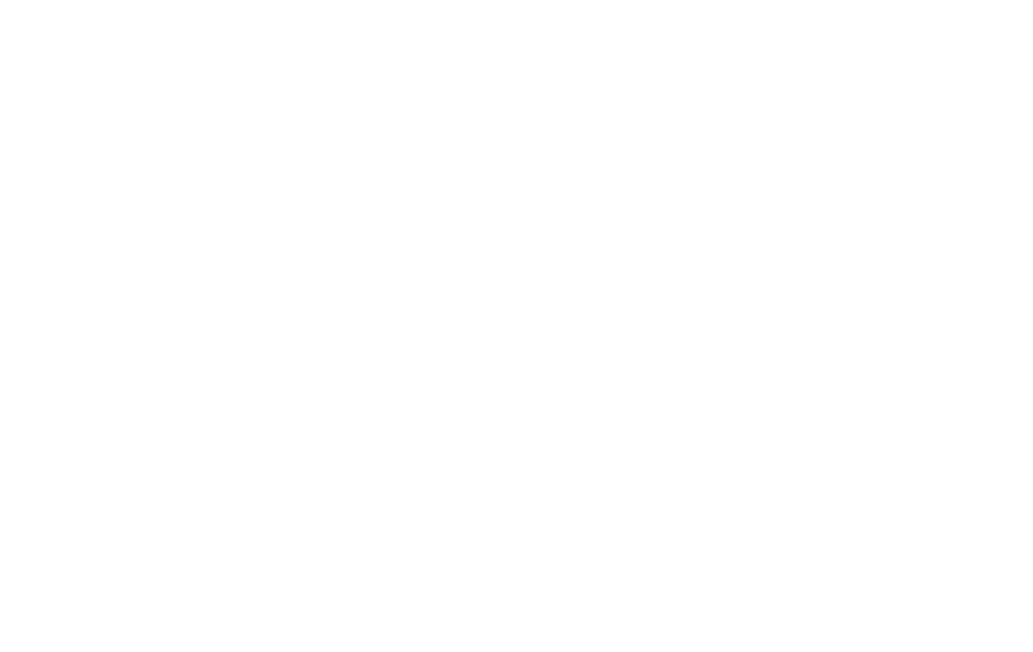
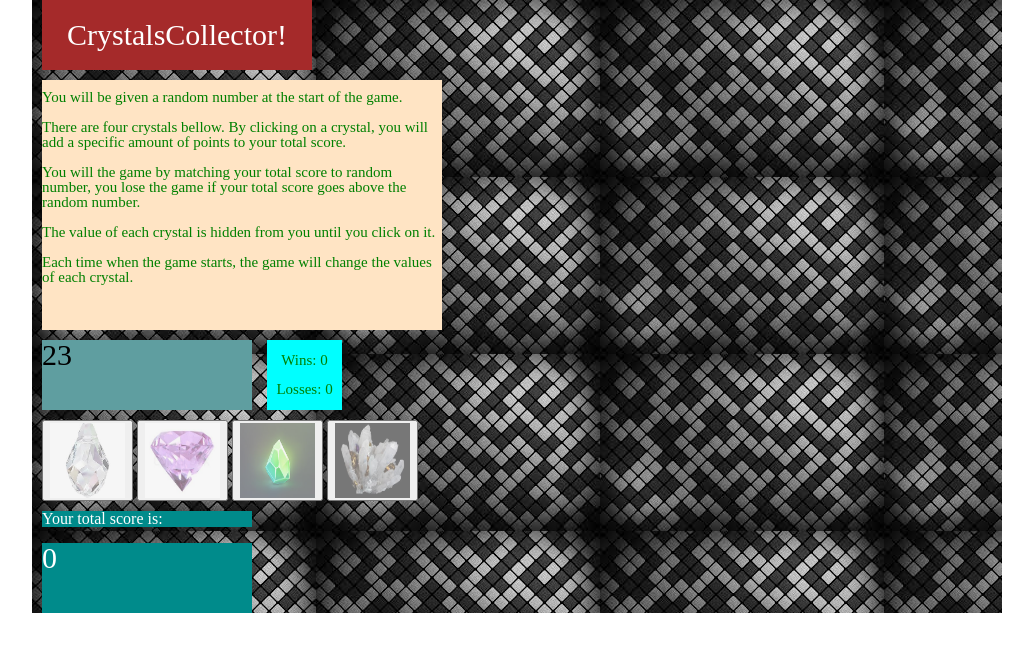
Before and after one commit to Peter-Li1233/unit-4-game, a plain HTML site: page index.html in a window 1280 px wide. Shown: the whole page, without its empty margins (118-1151 px from the left). Drawn offline with nearby package versions, Linux system fonts and the light colour scheme.

Commit message:
pseudo code/finish homework

```diff
--- a/assets/css/style.css
+++ b/assets/css/style.css
@@ -0,0 +1,94 @@
+body {
+    padding-left:150px;
+}
+.main-container {
+    background-image: url("../images/background.jpg");
+    width: 960px;
+    padding-left: 10px;
+}
+header {
+    display: flex;
+    justify-content: center;
+    align-items: center;
+    width: 270px;
+    height: 70px;
+    background-color: brown;
+    margin-bottom: 10px;
+}
+.title {
+
+    color:white;
+    font-size: 30px;
+
+}
+
+.description {
+    background-color: bisque;
+    width: 400px;
+    font-size: 15px;
+    color:green;
+    padding-top: 10px;
+    margin-bottom: 10px;
+}
+
+.sub-wrapper1 {
+    display: flex;
+    width: 300px;
+    flex-direction: row;
+    height:70px;
+    margin-bottom: 10px;
+}
+#random-score {
+    width:70%;
+    height:100%;
+    background-color: cadetblue;
+    color: black;
+    font-size: 30px;
+    margin-right: 2.5%;
+}
+#win-loss-number {
+    display:flex;
+    flex-direction: column;
+    justify-content: space-evenly;
+    align-items: center;
+    width: 25%;
+    margin-left: 2.5%;
+    height:100%;
+    font-size:15px;
+    background-color: aqua;
+    color:green;
+
+}
+
+
+.button {
+    display: inline-block;
+    cursor: pointer;
+}
+
+.button img {
+    width: 75px;
+    height: 75px;
+    opacity: 0.5;
+    filter: alpha(opacity=50); /* For IE8 and earlier */
+
+}
+.button:hover img{
+    opacity: 1.0;
+    filter: alpha(opacity=100); /* For IE8 and earlier */
+}
+
+#p1 {
+    width:210px;
+    color:white;
+    background-color: darkcyan;
+    margin-top: 10px;
+}
+#total-score {
+    width:210px;
+    color:white;
+    font-size: 30px;
+    height:70px;
+    background-color: darkcyan;
+
+}
--- a/assets/javascript/game.js
+++ b/assets/javascript/game.js
@@ -0,0 +1,84 @@
+//define a variable to store the number of Wins;
+var winCounter = 0;
+//define a variable to store the number of Losses;
+var lossCounter = 0;
+//define a variable to store the random number (19-120);
+var randomNum;
+//define a variable to store the total score number; (0 in the beginning);
+var totalScore;
+//define 4 variable to store the random value of 4 crystalls (1-12);
+var crystal1, crystal2, crystal3, crystal4
+//addEventListener to window object;
+window.addEventListener('load',function() {
+//initialize:
+reset();
+    //generate the random number between (19 -120);
+    //display the randomNumber at its position;
+    //generate the randomNumber for 4 crystalls (1-12)
+    //assign the random value to 4 crystalls attribute :value
+    //set the total score to zero;
+    //display total score at right position;
+
+//when the user click any crystal:
+$(".button").on("click",function(){
+
+    // get the  value of the crystall button;
+    // update total score = total score +random value of the clicked crystall
+    totalScore += parseInt($(this).attr("value"));
+    console.log(totalScore);
+
+    // display the value of the crystal buttion;
+    $("#total-score").html(totalScore);
+    console.log(totalScore > randomNum);
+    console.log(totalScore === randomNum);
+
+    // if the total score > random number
+    if (totalScore > randomNum) {
+        // loss, number of loss++1;
+        lossCounter++;
+        //display the loss numbers on right position;
+        $("#loss").html("Losses: " + lossCounter);
+        // reset
+        reset();
+    // else if the total number = random number:
+    }   else if (totalScore === randomNum) {
+
+       // wins, number of wins++1;
+       winCounter++;
+       //display the win numbers on right position;
+       $("#wins").html("Wins: " + winCounter);
+       //reset
+       reset();
+    }
+});
+//reset function:
+function reset() {
+    //generate the random number between (19 -120);
+    randomNum = randomIntfromInterval(19,120);
+        console.log(randomNum);
+    //display the randomNumber at its position;
+    $("#random-score").html(randomNum);
+
+    //generate the randomNumber for 4 crystalls (1-12)
+    crystal1 = randomIntfromInterval(1,12);
+        console.log(crystal1);
+    crystal2 = randomIntfromInterval(1,12);
+        console.log(crystal2);
+    crystal3 = randomIntfromInterval(1,12);
+        console.log(crystal3);
+    crystal4 = randomIntfromInterval(1,12);
+        console.log(crystal4);
+    //assign the random value to 4 crystalls attribute :value
+    $(".button1").attr("value",crystal1);
+    $(".button2").attr("value",crystal2);
+    $(".button3").attr("value",crystal3);
+    $(".button4").attr("value",crystal4);
+    //set the total score to zero;
+    totalScore = 0;
+    //display total score at right position;
+    $("#total-score").html(totalScore);
+}
+function randomIntfromInterval(min,max) {
+    return Math.floor (Math.random()*(max-min+1)+min);
+}
+});
--- a/index.html
+++ b/index.html
@@ -11,6 +11,42 @@
     <script src="assets/javascript/game.js"></script>
 </head>
 <body>
+    <div class = "main-container">
+        <header>
+            <p class="title">CrystalsCollector!</p>
+        </header>
 
+        <div class = "description">
+            <p>You will be given a random number at the start of the game.</p>
+            <br>
+            <P>There are four crystals bellow. By clicking on a crystal, you will add a specific amount of points to your total score.</P>
+            <br>
+            <P>You will the game by matching your total score to random number, you lose the game if your total score goes above the random number.</P>
+            <br>
+            <P>The value of each crystal is hidden from you until you click on it.</P>
+            <br>
+            <P>Each time when the game starts, the game will change the values of each crystal.</P>
+            <br>
+            <br>
+            <br>
+        </div>
+
+        <div class="sub-wrapper1">
+            <p id="random-score">39</p>
+            <div id = "win-loss-number">
+                <p id = "wins">Wins: 0</p>
+                <p id = "loss">Losses: 0</p>
+            </div>
+        </div>
+
+        <button class = "button button1" value=""><img src="assets/images/crystal_1.jpg" alt=""></button>
+        <button class = "button button2" value=""><img src="assets/images/crystal_2.jpg" alt=""></button>
+        <button class = "button button3" value=""><img src="assets/images/crystal_3.jpg" alt=""></button>
+        <button class = "button button4" value=""><img src="assets/images/crystal_4.jpg" alt=""></button>
+
+        <p id = "p1">Your total score is:</p>
+        <br>
+        <p id = "total-score">0</p>
+    </div>
 </body>
 </html>
```
Also changed, not shown: assets/images/background.jpg (added), assets/images/crystal_1.jpg (added), assets/images/crystal_2.jpg (added), assets/images/crystal_3.jpg (added), assets/images/crystal_4.jpg (added).
